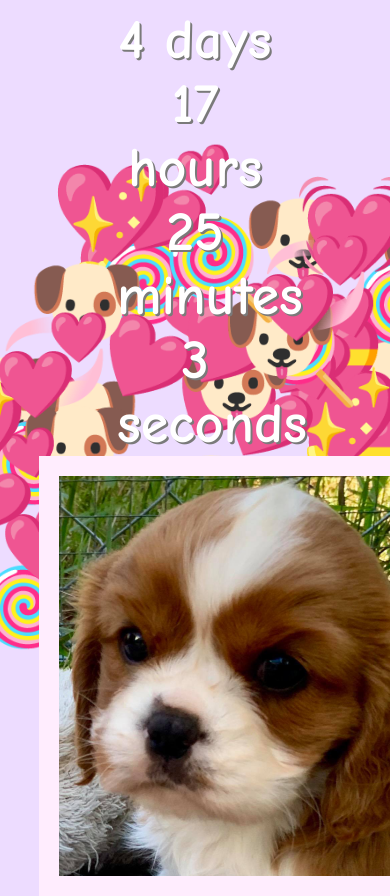
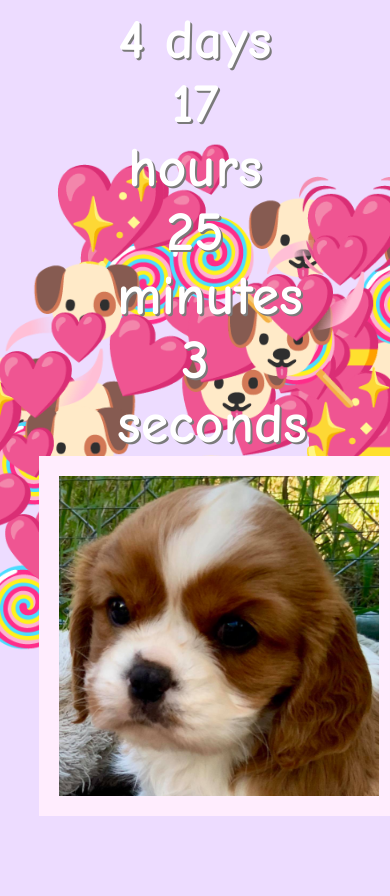
Before and after one commit to jordan-simonovski/wholesome.af, a plain HTML site: page public/index.html in a window 390 px wide. Shown: the top 896 px of the page. After the commit the page ends 844 px from the top, so only its background shows below. Drawn offline with Linux system fonts and the light colour scheme.

Commit message:
fixed rendering issues on firefox by not using rem with max-width

```diff
--- a/public/index.css
+++ b/public/index.css
@@ -44,8 +44,7 @@ body {
 }
 
 .image {
-    max-width: 80rem;
-    max-height: 25rem;
+    width: 20em;
     height: auto;
     display: block;
     border: 20px solid #ffedfe;
@@ -54,6 +53,7 @@ body {
 @media only screen and (max-device-width: 600px) {
     .image {
         max-height: 40rem;
+        width: 40em;
     }
     h1 {
         font-family: 'Bubblegum Sans', cursive;
```
